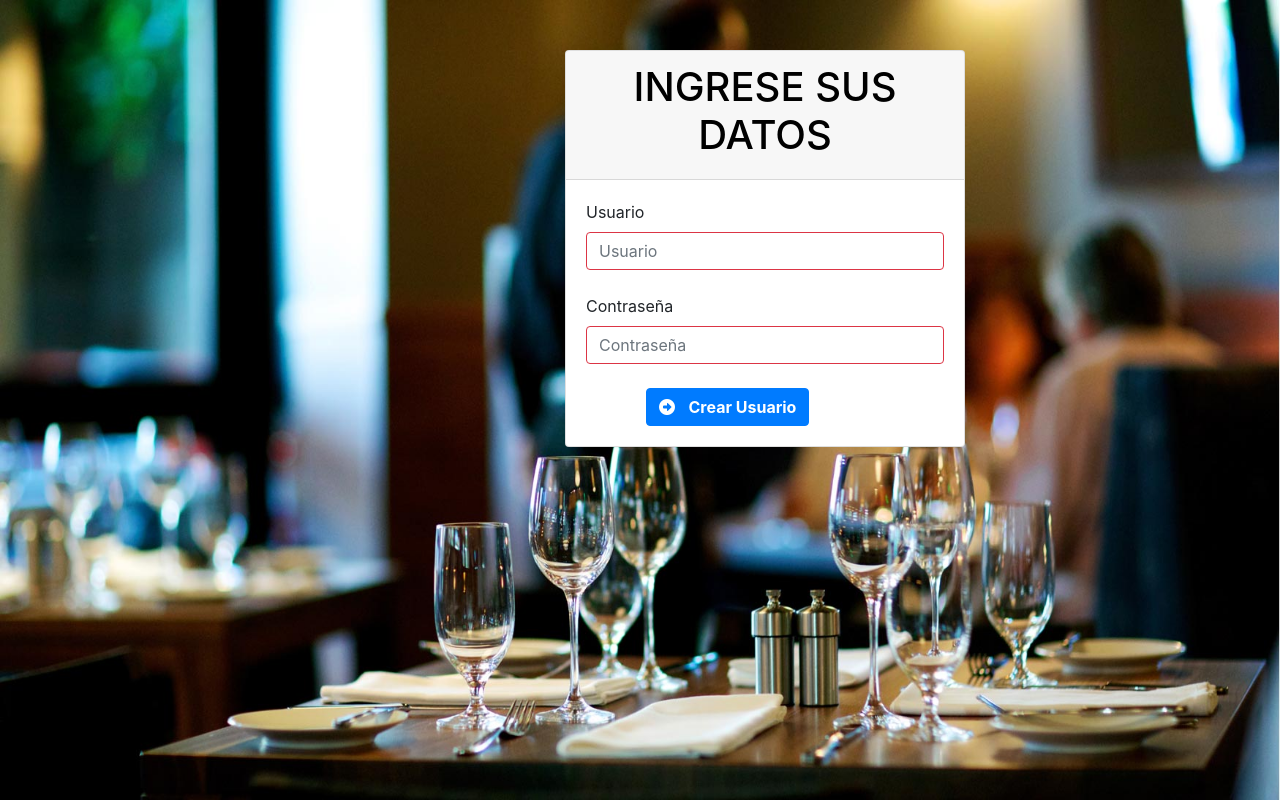
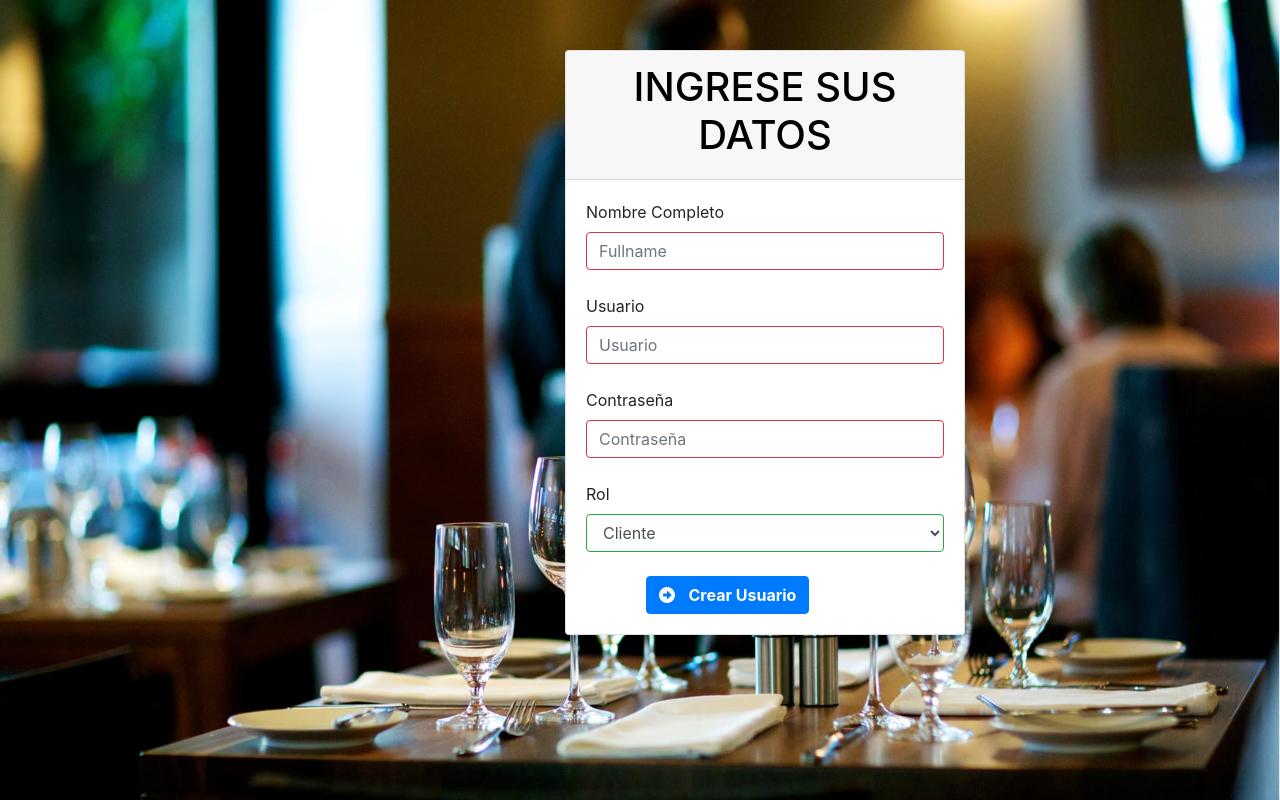
Before and after one commit to percy-cy10/Ordering, a PHP site: page /registro.php in a window 1280 px wide; the page is wider, and only the part inside the window is pictured. Run offline with PHP 8.4, Linux system fonts and the light colour scheme; some libraries are stand-ins or nearby versions.

Commit message:
crear usuario

```diff
--- a/registro.php
+++ b/registro.php
@@ -28,7 +28,7 @@
 </head>
 <body>
 
-    <form action="guardar.php" method="get" class = 'was-validated'>
+<form action="guardar.php" method="post" class = 'was-validated'>
 
 
         <div class="container">
@@ -37,12 +37,24 @@
                     <h1 style="text-align: center;color:black;">INGRESE SUS DATOS</h1>
                 </div>
                 <div class="card-body">
+                        <label for="validationDefault01">Nombre Completo</label>
+                        <input type="text" class="form-control" id="Fullname" name="Fullname" placeholder="Fullname" required>
+
+                        <br>
                         <label for="validationDefault01">Usuario</label>
                         <input type="text" class="form-control" id="usuario" name="usuario" placeholder="Usuario" required>
 
                         <br>
                         <label for="validationDefault02">Contraseña</label>
-                    <input type="text" class="form-control"  id="contraseña" name="contraseña" placeholder="Contraseña" required>
+                        <input type="password" class="form-control"  id="contraseña" name="contraseña" placeholder="Contraseña" required>
+
+                        <br>
+                        <label for="exampleFormControlSelect1">Rol</label>
+                        <select class="form-control" id="rol" name="rol" >
+                            <option value="cliente">Cliente</option>
+                            <option value="cajero">Cajero</option>
+                            <option value="administrador">Administrador</option>
+                        </select>
 
                         <br>
                         <button type="submit" class="btn btn-primary" name="btnLogin">
```
Also changed, not shown: guardar.php (+5 -4 lines). Lines whose indentation alone changed are shown as unchanged.
